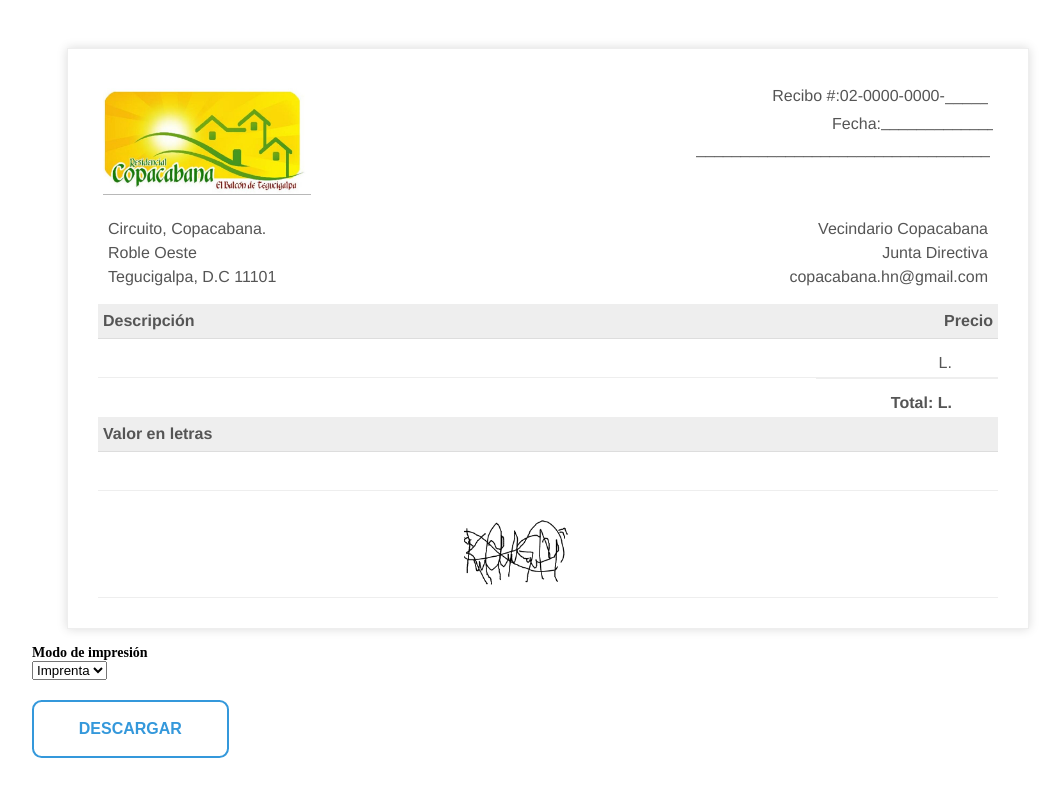
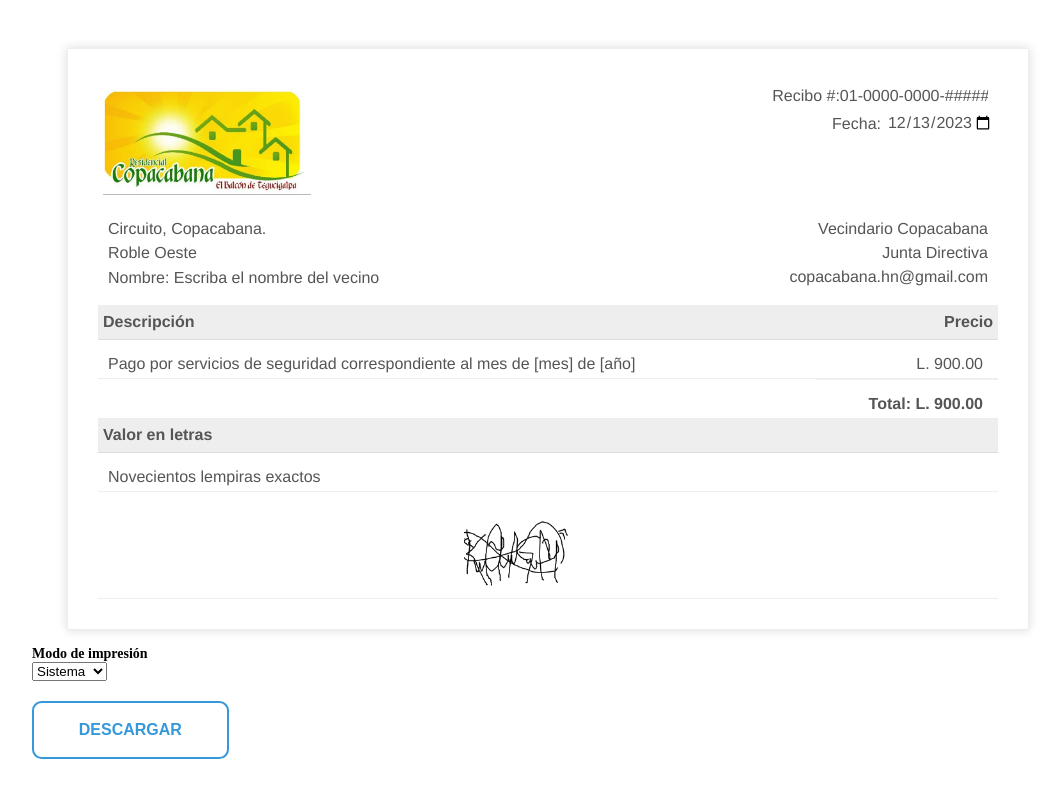
Before and after one commit to jvasquez8704/neighborhood-web, a website: page index.html in a window 1280 px wide. Shown: the whole page, without its empty margins (92-1154 px from the left). Drawn offline with Linux system fonts and the light colour scheme.

Commit message:
Changing default mode to System and fixing somethings

```diff
--- a/index.html
+++ b/index.html
@@ -130,10 +130,13 @@
         }
 
         #receipts-template .input-customer {
-            float: right;
             width: 25rem;
-            text-align: right;
-            padding: 4px 0px 0px 5px;
+            padding: 4px 3px 0px 0px;
+            font-family: 'Helvetica Neue', 'Helvetica', Helvetica, Arial, sans-serif;
+            font-size: 16px;
+            display: inline-block;
+            border: none;
+            color: #555;
         }
 
         #customer-recipt {
@@ -236,16 +239,6 @@
                                                 font-family: 'Helvetica Neue', 'Helvetica', Helvetica, Arial, sans-serif;
                                                 color: #555;">
                                                 </div>
-                                                <input class="input-customer" id="customer-name" type="text"
-                                                    value="customerName" placeholder="Escriba_el_nombre_del _vecino" style="font-size: 16px;
-                                                    padding: 4px 3px 0px 5px !important;
-                                                    float: right !important;
-                                                    width: 25rem !important;
-                                                    text-align: right !important;
-                                                    display: block;
-                                                    border: none;
-                                                    font-family: 'Helvetica Neue', 'Helvetica', Helvetica, Arial, sans-serif;
-                                                    color: #555;">
                                             </td>
                                         </tr>
                                     </table>
@@ -259,7 +252,10 @@
                                             <td>
                                                 <span id="addressLine1">Circuito, Copacabana.</span><br />
                                                 <span id="addressLine2">Roble Oeste</span><br />
-                                                <span id="addressLine3">Tegucigalpa, D.C 11101</span>
+                                                <div>
+                                                    <span id="addressLine3">Nombre:</span>
+                                                    <input class="input-customer" id="customer-name" type="text">
+                                                </div>
                                             </td>
 
                                             <td>
@@ -356,8 +352,8 @@
                             <label for="mode" id="mode-l" class="form-label"><strong>Modo de impresión</strong></label>
                             <select id="mode" class="form-select form-select-sm"
                                 aria-label="Modo Impresion Correlativos">
-                                <option value="system">Sistema</option>
-                                <option value="printer" selected>Imprenta</option>
+                                <option value="system" selected>Sistema</option>
+                                <option value="printer">Imprenta</option>
                             </select>
 
                         </div>
--- a/public/javascripts/pdf-handler.js
+++ b/public/javascripts/pdf-handler.js
@@ -3,10 +3,10 @@
 // https://www.youtube.com/watch?v=G2FoSpsq3Rw
 const SYSTEM_STR = 'system';
 const PRINTER_STR = 'printer';
-let hanlder = PRINTER_STR;
+let hanlder = SYSTEM_STR;
 const defaultName = 'Escriba el nombre del vecino';
 const defaultDescription = 'Pago por servicios de seguridad correspondiente al mes de [mes] de [año]';
-const defaultNamePrint = '_________________________________';
+const defaultNamePrint = '';
 const defaultCorrelativePrint = '_____';
 const defaultDatePrint = '_____________';
 const defaultCorrelativeSystem = '#####';
@@ -24,6 +24,9 @@ loadValues = () => {
 	document.getElementById('totalPriceText').value = '';
 	document.getElementById("dateEmit").type = "text";
 	document.getElementById("dateEmit").value = defaultDatePrint;
+	let selectMode = document.getElementById('mode');
+	selectMode.value = hanlder;
+	selectMode.dispatchEvent(new Event('change'))
 }
 
 function getWordsFromNumber(number) {
@@ -89,7 +92,7 @@ document.getElementById('generate').onclick = function () {
 	*/
 	var conceptDescription = document.getElementById('input-concept-desc').value;
 
-	const isWrongDesc = hanlder === SYSTEM_STR_STR && !conceptDescription
+	const isWrongDesc = hanlder === SYSTEM_STR && !conceptDescription
 	if(isWrongDesc ) {
 		alert(`Debe ingresar una descripción`)
 	}
@@ -145,9 +148,7 @@ document.getElementById('mode').onchange = function () {
 
 document.getElementById('unitPrice').onblur = function () {
 	let unitPriceDirty = document.getElementById('unitPrice').value
-	console.log('before: ', unitPriceDirty);
 	unitPriceDirty = unitPriceDirty.replace('L.', '').trim();
-	console.log('after: ', unitPriceDirty);
 	if(!isNaN(unitPriceDirty)) {
 		document.getElementById('totalPrice').value = 'Total: L. ' + unitPriceDirty;
 	}
```
